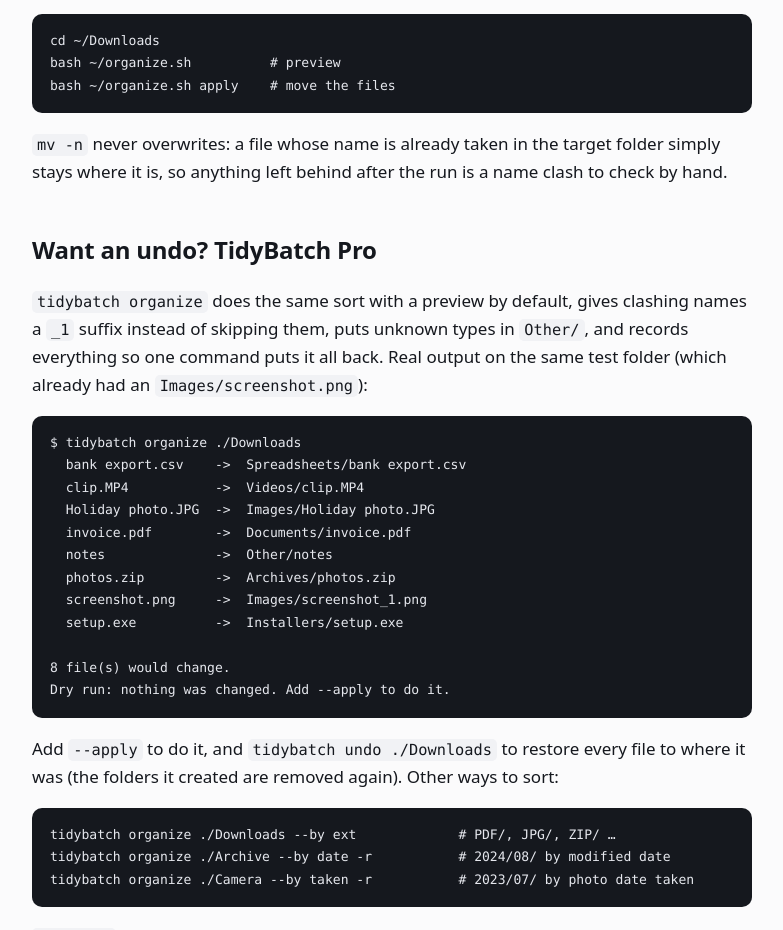
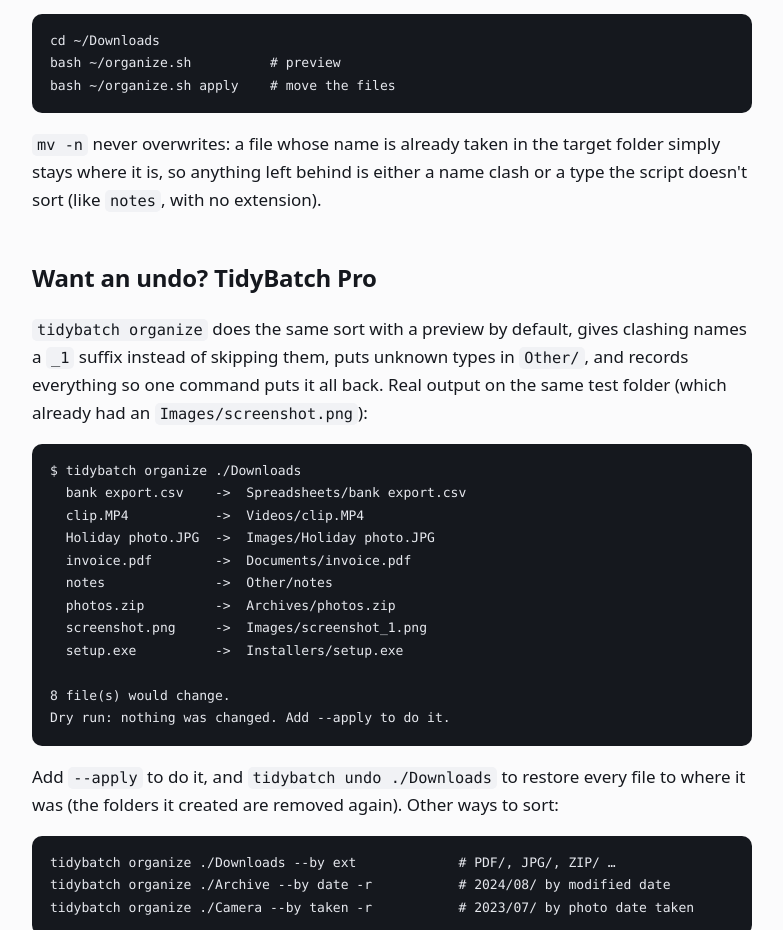
Before and after one commit to tidybatch/tidybatch.github.io, a plain HTML site: page guides/organize-downloads-folder/index.html in a window 1280 px wide. Shown: the part 1385-2315 px from the top of the page, without its empty margins (248-1031 px from the left). Drawn offline with Linux system fonts and the light colour scheme.

Commit message:
organize-downloads-folder: fix claim about files left behind (notes has no extension)

```diff
--- a/guides/organize-downloads-folder/index.html
+++ b/guides/organize-downloads-folder/index.html
@@ -55,7 +55,7 @@ done</code></pre>
 <pre><code>cd ~/Downloads
 bash ~/organize.sh          # preview
 bash ~/organize.sh apply    # move the files</code></pre>
-<p><code>mv -n</code> never overwrites: a file whose name is already taken in the target folder simply stays where it is, so anything left behind after the run is a name clash to check by hand.</p>
+<p><code>mv -n</code> never overwrites: a file whose name is already taken in the target folder simply stays where it is, so anything left behind is either a name clash or a type the script doesn't sort (like <code>notes</code>, with no extension).</p>
 
 <h2>Want an undo? TidyBatch Pro</h2>
 <p><code>tidybatch organize</code> does the same sort with a preview by default, gives clashing names a <code>_1</code> suffix instead of skipping them, puts unknown types in <code>Other/</code>, and records everything so one command puts it all back. Real output on the same test folder (which already had an <code>Images/screenshot.png</code>):</p>
```
